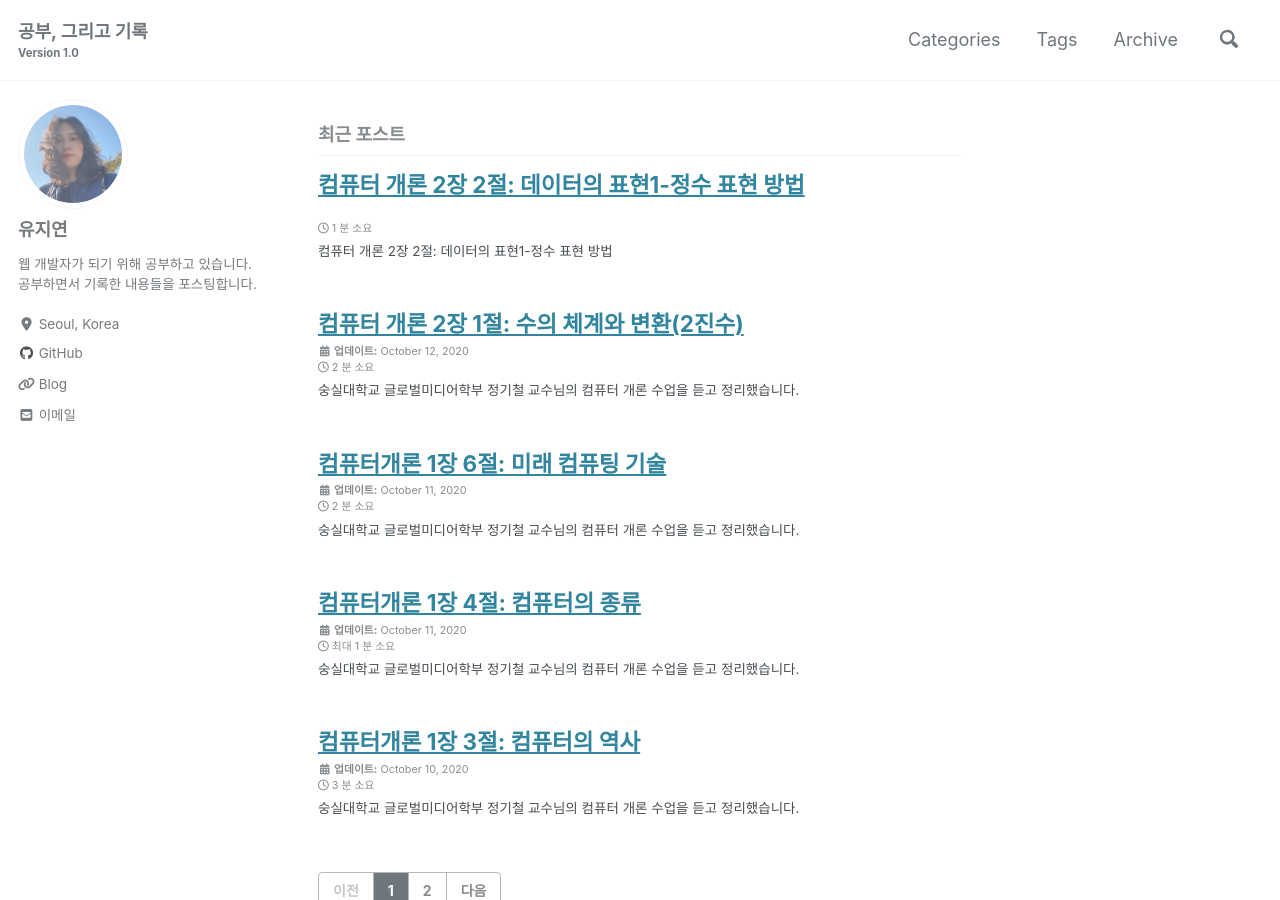
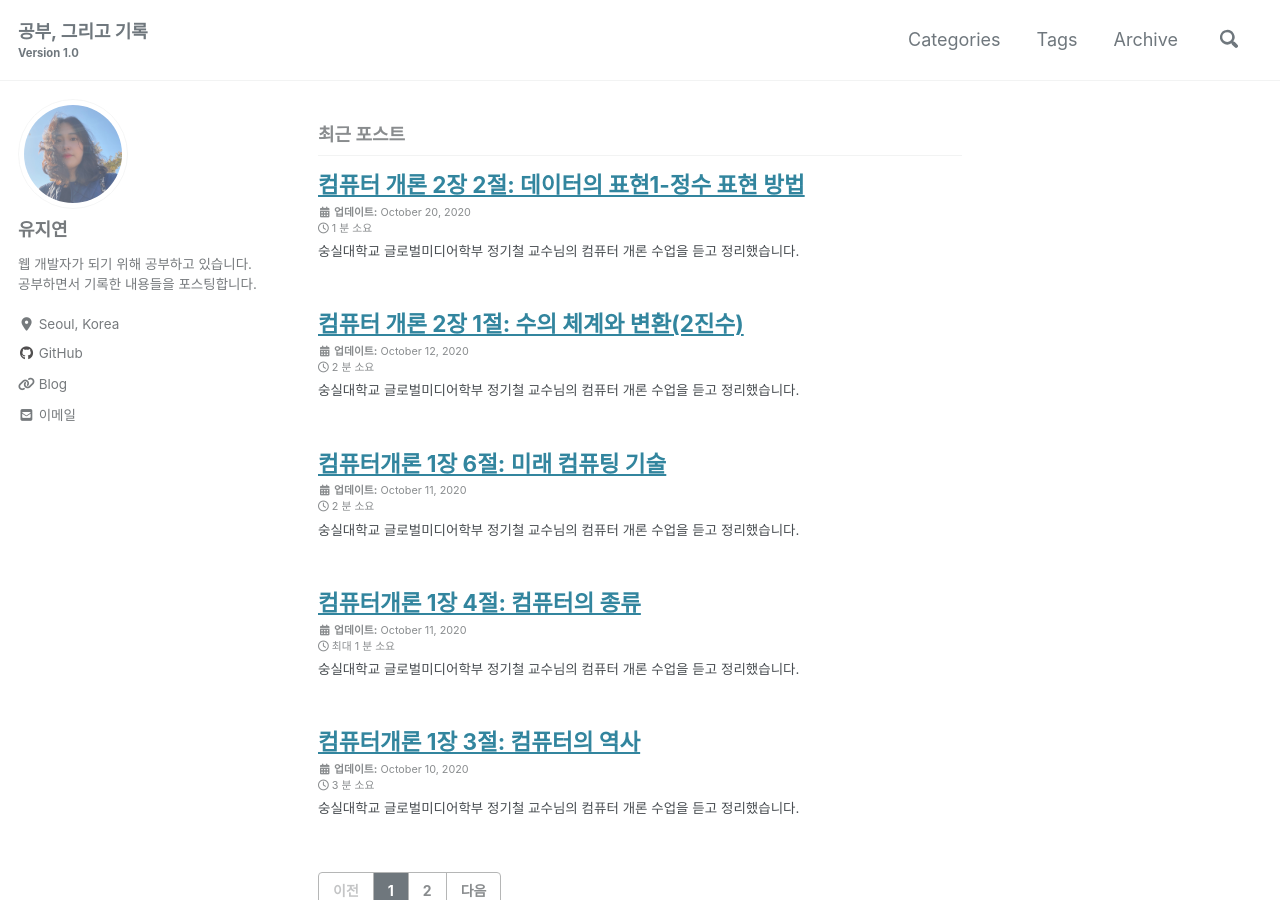
Before and after one commit to Jiyoun-Yoo/jiyoun-yoo.github.io, a Jekyll site: the page built from index.html, in a window 1280 px wide and 900 px high. Built offline with Jekyll 4.4.1, drawn with Linux system fonts in a browser that asks for light colours; cached includes are drawn as plain includes; nearby versions of some CDN libraries; the list of posts is cut into pages by our own code.

Commit message:
computerScience

```diff
--- a/_posts/2020/computer-science/2020-10-20-computer-science-chapter02-2.markdown
+++ b/_posts/2020/computer-science/2020-10-20-computer-science-chapter02-2.markdown
@@ -1,49 +1,67 @@
 ---
-layout: post
 title: '컴퓨터 개론 2장 2절: 데이터의 표현1-정수 표현 방법'
-tags: [computer-science]
-#image: '/images/posts/XXX.jpg'
+layout: single
+author_profile: true
+read_time: true
+comments: true
+share: true
+related: true
+categories:
+- Computer-Science
+toc: true
+toc_sticky: true
+toc_label: Contents
+description: 숭실대학교 글로벌미디어학부 정기철 교수님의 컴퓨터 개론 수업을 듣고 정리했습니다.
+article_tag1: 1. 정수의 표현
+#article_tag2:
+#article_tag3:
+article_section: 컴퓨터 개론
+meta_keywords: 컴퓨터 개론, computer-science
+last_modified_at: '2020-10-20 23:00:00 +0800'
 ---
-
-## 컴퓨터 개론 2장 2절: 데이터의 표현1-정수 표현 방법
 
 숭실대학교 글로벌미디어학부 정기철 교수님의 컴퓨터 개론 수업을 듣고 정리했습니다.
 
-### 1. 정수의 표현
-- **정수(Integer)** : 셀 수 있는 수를 의미
+## 1. 정수의 표현
+
+### **정수(Integer)** : 셀 수 있는 수를 의미
 - 정수의 구성 : 음의 정수, 0, 양의 정수
   - 부호 없는 정수(unsigned integer) - 0과 자연수를 표현
   - 부호 있는 정수(signed interger) - 음수, 0, 양수
-- **부호 없는 정수(unsiged Integer)**
-  - 부호를 생략한다는 의미로, 모든 숫자는 0 또는 양의 정수(자연수)
-  - 8비트로 부호 없는 정수를 표현하면 0~255까지 나타낼 수 있음
-  - N비트를 이용한 부호 없는 정수 표현은 0부터 $(2^n-1)$까지 가능
-  - 부호 없는 정수에서 2진법을 이용한 사칙연산 방법은 기본적으로 10진법에서의 연산 방법과 동일
-    - **덧셈 연산** : 2진법의 가장 오른쪽 비트인 최소유효비트(LSB: Least Significant Bit)부터 시작해 각 비트의 수를 더하고, 1+1로 자리올림이 발생하면 상위 자리로 1을 올리면 됨
-    - **오버플로우(Overflow)** : 덧셈의 결과가 8비트로 표현할 수 있는 범위를 넘어선 상황
-      - 컴퓨터 내부에서는 논리적으로 정확한 결과를 냈다 하더라도, 표현 가능한 범위를 벗어났기 때문에 실제 수행 결과는 옳은 값이 아님! 즉, 계산 결과를 정확히 표현할 수 없음
-      - 실제로 컴퓨터 프로그래밍 시 아주 큰 수끼리의 연산에서 오버플로우가 발생함
-      - 문제는 연산 결과에 오류가 나더라도 프로그램을 계속 실행된다는 점, 틀린 값을 정확히 체크하지 않으면 최종 결과에 영향을 미침
-      - 컴퓨터는 오버플로우를 감지하지 못할까? 감지할 수 있지만, 체크하지 않는다! 모든 연산마다 체크를 하게 되면 연산 속도가 너무 느려지기 때문이다.
-      - Underflow? 실수 표현에서만 발생할 수 있다.
-- 부호 있는 정수(Signed integer)
-  - **부호화 절댓값(Signed-magnitude) 표현**
-    - 가장 왼쪽에 위치한 비트인 **최대유효비트(MSB: Most Significant Bit)가 0이면 양의 정수**(+0 포함)로, **최대 유효 비트가 1이면 음의 정수**(-0 포함)로 표현하는 방식
-    - n비트를 이용한 부호화 절댓값 표현은 $-(2^(n-1) - 1)$ ~ $+(2^(n-1) - 1)$까지 가능
-    - 부호화 절댓값 표현의 단점
-      - 0이 +0과 -0으로 2개기 때문에 표현할 수 있는 숫자가 하나 줄어든다.
-      - 부호를 일일이 따져야 하기 때문에 연산 속도가 느리다.
-      - 컴퓨커 내부적으로는 부호화 절댓값 표현을 거의 쓰지 않는다.
-  - **보수(Complement) 표현**
-    - 보수 : 두 수의 합이 진법의 밑수(N)가 되게 하는 수
-      - 예) 10진수 2의 10의 보수는 8, 10진수 6의 10의 보수는 4
-    - 2의 보수는 절댓값이 같고 부호가 다른 두 수
-      - 예) 0000 1010(2)의 2의 보수는 1111 0110(2)
-    - NOT을 이용한 2의 보수 구하기
-      - 원래 수의 0과 1을 반대로 바꾸고, 1을 더한다.
-    - 컴퓨터는 2의 보수 표현이 음수인지 양수인지 구별하지 않는다. 그냥 그 자체로 컴퓨터가 이해할 수 있는 숫자인 것이다. 음수인지 양수인지 구별하는 것은 사람이 읽기 위해서이다.
-- 정수 표현들의 표현 가능한 범위
-  - Unsgined Integer : 0 ~ $2^n-1$
-  - Sign and Magnitude : $-(2^(n-1) - 1)$ ~ $(2^(n-1) - 1)$
-  - 2's Complement : $-2^(n-1)$ ~ $2^(n-1) -1$
+
+### **부호 없는 정수(unsiged Integer)**
+- 부호를 생략한다는 의미로, 모든 숫자는 0 또는 양의 정수(자연수)
+- 8비트로 부호 없는 정수를 표현하면 0~255까지 나타낼 수 있음
+- N비트를 이용한 부호 없는 정수 표현은 0부터 $(2^n-1)$까지 가능
+- 부호 없는 정수에서 2진법을 이용한 사칙연산 방법은 기본적으로 10진법에서의 연산 방법과 동일
+  - **덧셈 연산** : 2진법의 가장 오른쪽 비트인 최소유효비트(LSB: Least Significant Bit)부터 시작해 각 비트의 수를 더하고, 1+1로 자리올림이 발생하면 상위 자리로 1을 올리면 됨
+  - **오버플로우(Overflow)** : 덧셈의 결과가 8비트로 표현할 수 있는 범위를 넘어선 상황
+    - 컴퓨터 내부에서는 논리적으로 정확한 결과를 냈다 하더라도, 표현 가능한 범위를 벗어났기 때문에 실제 수행 결과는 옳은 값이 아님! 즉, 계산 결과를 정확히 표현할 수 없음
+    - 실제로 컴퓨터 프로그래밍 시 아주 큰 수끼리의 연산에서 오버플로우가 발생함
+    - 문제는 연산 결과에 오류가 나더라도 프로그램을 계속 실행된다는 점, 틀린 값을 정확히 체크하지 않으면 최종 결과에 영향을 미침
+    - 컴퓨터는 오버플로우를 감지하지 못할까? 감지할 수 있지만, 체크하지 않는다! 모든 연산마다 체크를 하게 되면 연산 속도가 너무 느려지기 때문이다.
+    - Underflow? 실수 표현에서만 발생할 수 있다.
+
+### **부호 있는 정수(Signed integer)$$
+- **부호화 절댓값(Signed-magnitude) 표현**
+  - 가장 왼쪽에 위치한 비트인 **최대유효비트(MSB: Most Significant Bit)가 0이면 양의 정수**(+0 포함)로, **최대 유효 비트가 1이면 음의 정수**(-0 포함)로 표현하는 방식
+  - n비트를 이용한 부호화 절댓값 표현은 $-(2^(n-1) - 1)$ ~ $+(2^(n-1) - 1)$까지 가능
+  - 부호화 절댓값 표현의 단점
+    - 0이 +0과 -0으로 2개기 때문에 표현할 수 있는 숫자가 하나 줄어든다.
+    - 부호를 일일이 따져야 하기 때문에 연산 속도가 느리다.
+    - 컴퓨커 내부적으로는 부호화 절댓값 표현을 거의 쓰지 않는다.
+- **보수(Complement) 표현**
+  - 보수 : 두 수의 합이 진법의 밑수(N)가 되게 하는 수
+    예) 10진수 2의 10의 보수는 8, 10진수 6의 10의 보수는 4
+  - 2의 보수는 절댓값이 같고 부호가 다른 두 수
+    예) 0000 1010(2)의 2의 보수는 1111 0110(2)
+  - NOT을 이용한 2의 보수 구하기
+    원래 수의 0과 1을 반대로 바꾸고, 1을 더한다.
+  - 컴퓨터는 2의 보수 표현이 음수인지 양수인지 구별하지 않는다. 그냥 그 자체로 컴퓨터가 이해할 수 있는 숫자인 것이다. 음수인지 양수인지 구별하는 것은 사람이 읽기 위해서이다.
+
+### 정수 표현들의 표현 가능한 범위
+- Unsgined Integer : 0 ~ $2^n-1$
+- Sign and Magnitude : $-(2^(n-1) - 1)$ ~ $(2^(n-1) - 1)$
+- 2's Complement : $-2^(n-1)$ ~ $2^(n-1) -1$
+
 - 컴퓨터 내부에서 곱셈 연산은 덧셈을 반복적으로 하고, 나눗셈은 뺄셈을 반복한다. 단 정수에서만!
```
